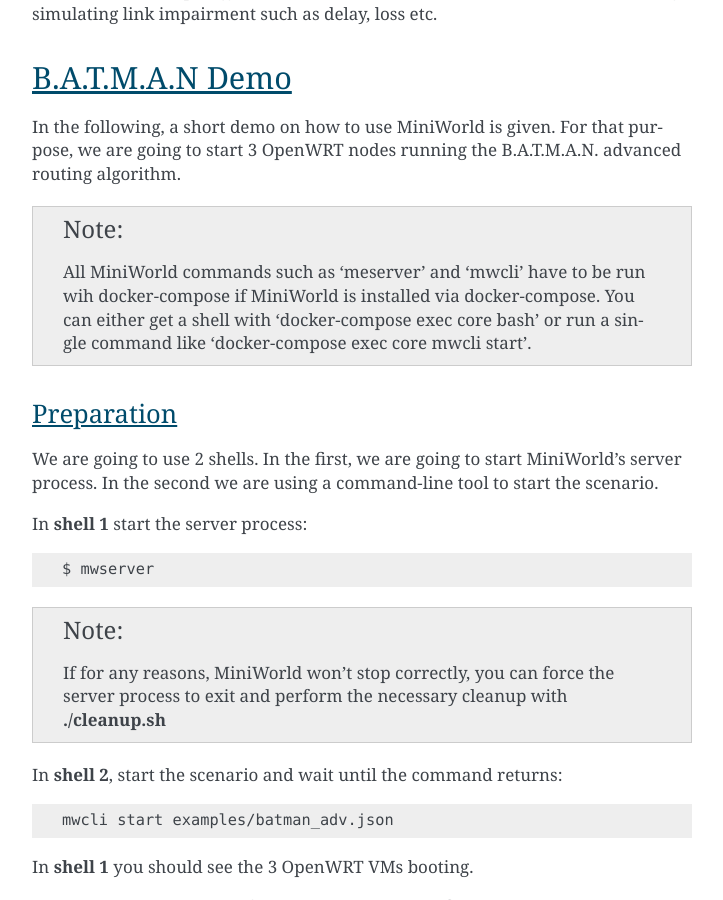
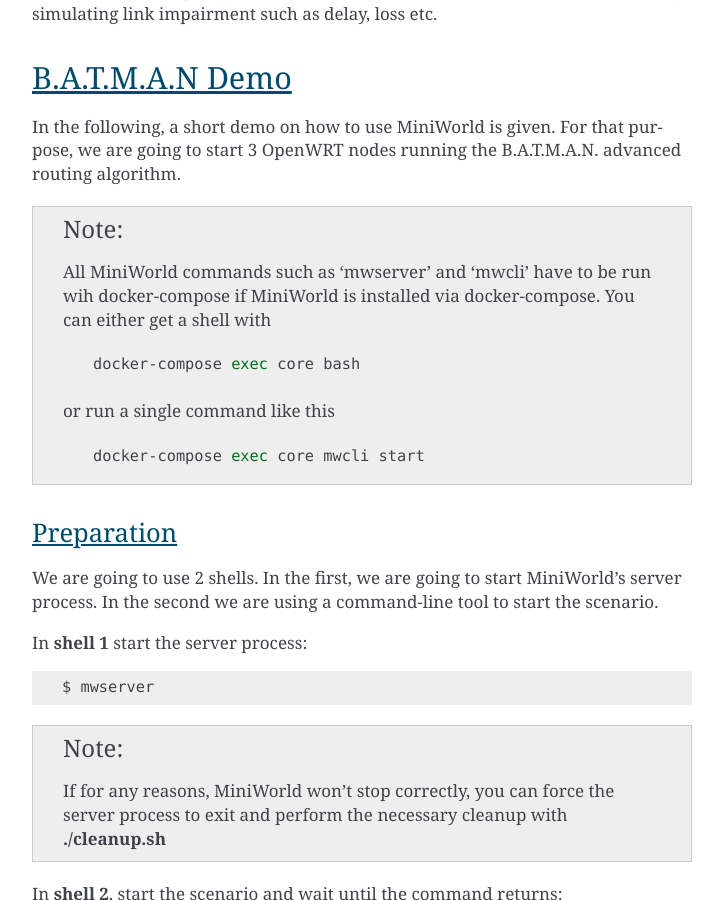
Before and after one commit to miniworld-project/miniworld_core, a Sphinx documentation site: the page built from doc/source/usage/introduction.rst, in a window 1280 px wide and 900 px high, scrolled down 502 px. Shown: the whole window, without its empty margins (388-1111 px from the left). Built offline with Sphinx 7.4.7, drawn with Linux system fonts in a browser that asks for light colours; pages that are not in the unit, such as notebooks, are missing from menus.

Commit message:
Update introduction.rst

```diff
--- a/doc/source/usage/introduction.rst
+++ b/doc/source/usage/introduction.rst
@@ -20,7 +20,18 @@
 
 .. note::
 
-   All MiniWorld commands such as 'meserver' and 'mwcli' have to be run wih docker-compose if MiniWorld is installed via docker-compose. You can either get a shell with 'docker-compose exec core bash' or run a single command like 'docker-compose exec core mwcli start'.
+   All MiniWorld commands such as 'mwserver' and 'mwcli' have to be run wih docker-compose if MiniWorld is installed via docker-compose.
+   You can either get a shell with
+
+   .. code-block:: bash
+
+      docker-compose exec core bash
+
+   or run a single command like this
+
+   .. code-block:: bash
+
+      docker-compose exec core mwcli start
 
 Preparation
 ^^^^^^^^^^^
```
